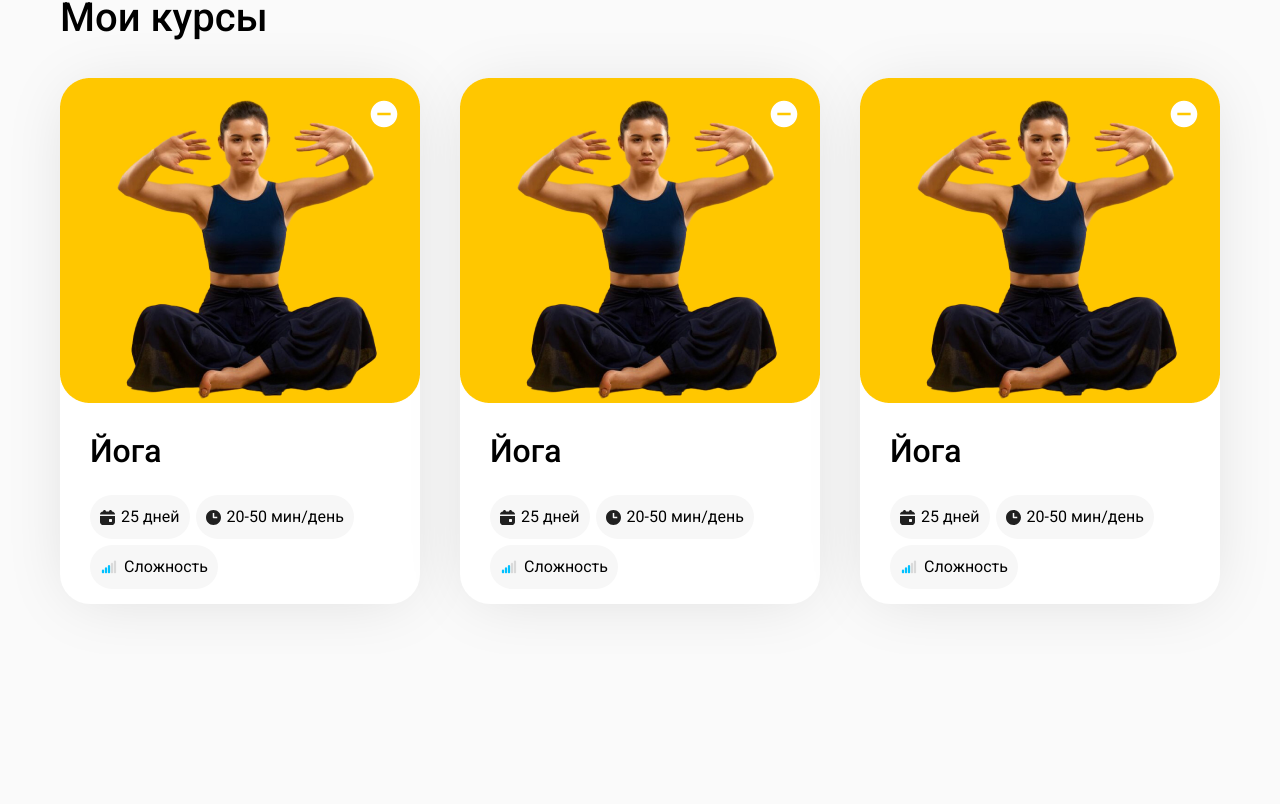
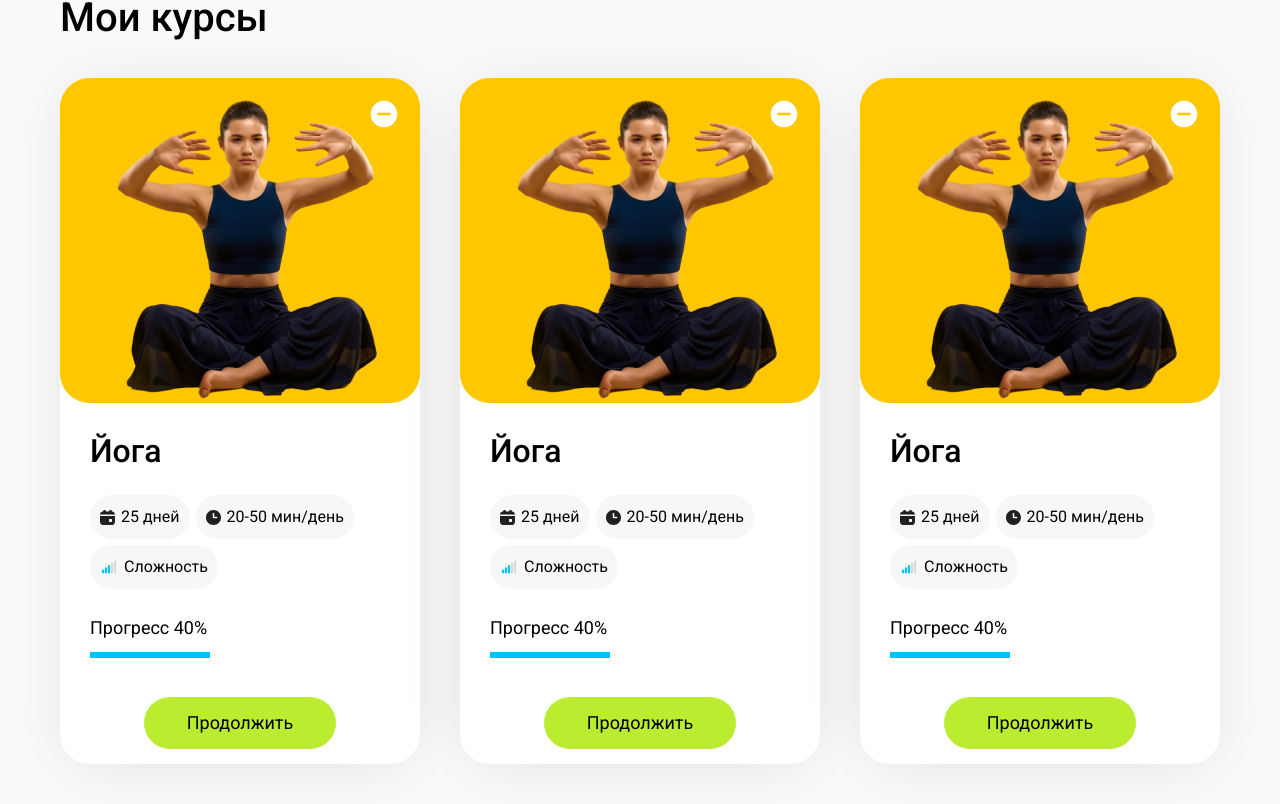
Before and after one commit to Ligzus/FitnessApp, a React (Vite) app: page /profile in a window 1280 px wide. Shown: the part 599-1403 px from the top of the page. Before the commit the page ends 1253 px from the top, so only its background shows below. Built offline with nearby package versions, Linux system fonts and the light colour scheme.

Commit message:
+новый компонент

```diff
--- a/src/components/Card/UserCards/UserCards.tsx
+++ b/src/components/Card/UserCards/UserCards.tsx
@@ -32,6 +32,17 @@ function UserCards() {
 						</svg>
 						Сложность
 					</p>
+                    <div className="w-full h-[36px] flex flex-col justify-center gap-[10px] opacity-100 mt-[20px]">
+                        <div className="text-lg text-start">Прогресс 40%</div>
+                        <div className="relative w-full h-[6px] bg-gray-300 rounded-full">
+                            <div className="absolute top-0 left-0 h-[6px] bg-[#00C1FF] w-[40%]"></div>
+                        </div>
+                    </div>
+                    <div className="w-[300px] items-center mt-[40px]">
+                        <button className="w-[192px] h-[52px] bg-[#BCEC30] rounded-[46px] hover:bg-[#C6FF00] active:bg-[#000000] active:text-[#FFFFFF] text-lg">
+                            Продолжить
+                        </button>
+                    </div>
 				</div>
 			</div>
 		</div>
```
